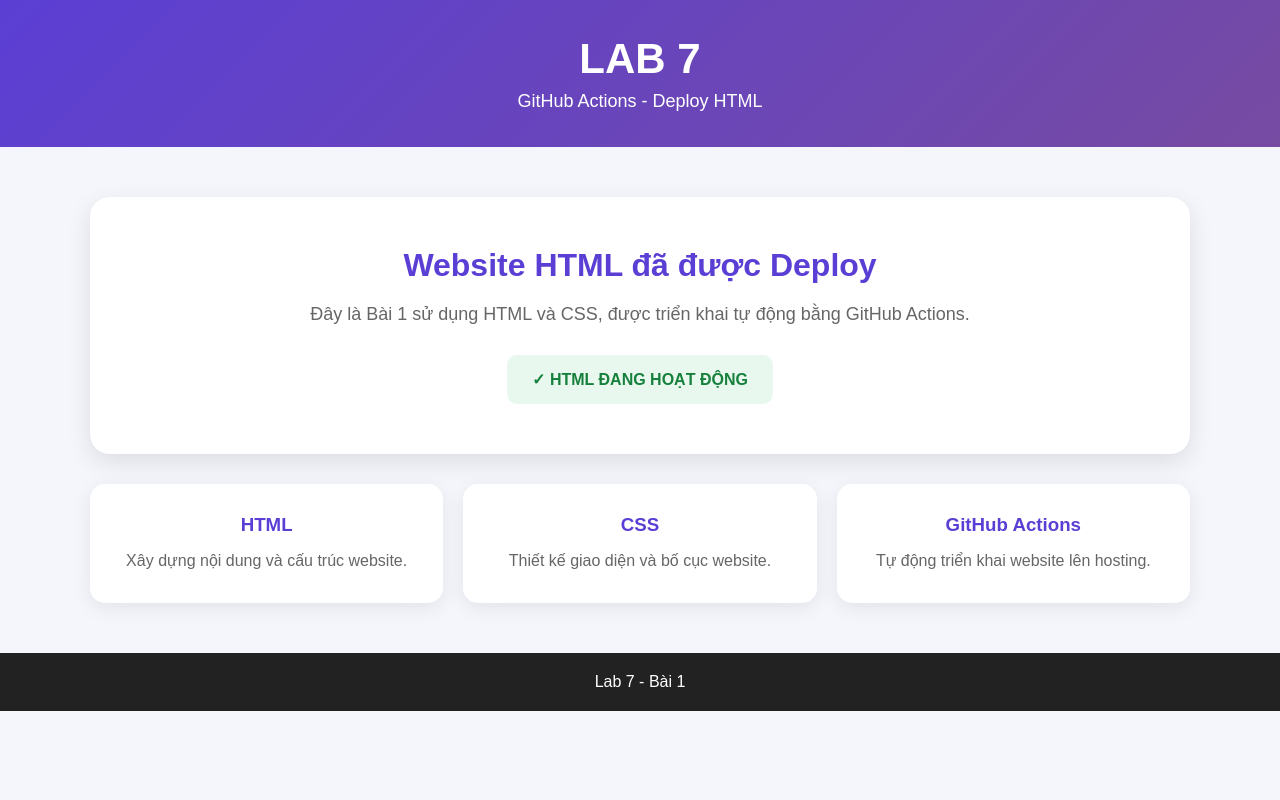
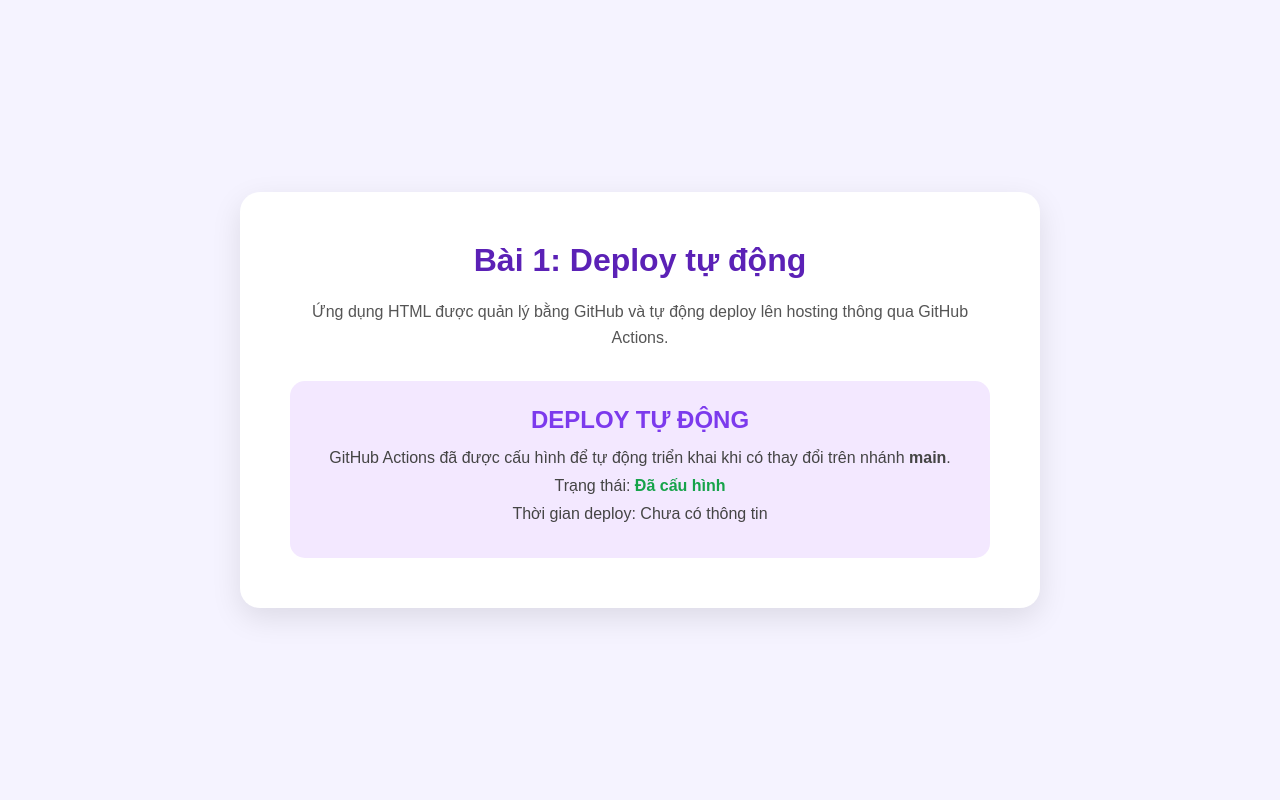
Before and after one commit to nguyenngocuyennhi/TT-Lab7_GitHub-Gitlab, a PHP site: page / in a window 1280 px wide. Run offline with PHP 8.4, Linux system fonts and the light colour scheme.

Commit message:
Update Bai1 deploy tu dong

```diff
--- a/Bai1/index.html
+++ b/Bai1/index.html
@@ -3,56 +3,51 @@
 <head>
     <meta charset="UTF-8">
     <meta name="viewport" content="width=device-width, initial-scale=1.0">
-    <title>Bài 1 - HTML</title>
+    <title>Bài 1 - GitHub Actions</title>
     <link rel="stylesheet" href="style.css">
 </head>
 <body>
 
-    <header>
-        <div class="container">
-            <h1>LAB 7</h1>
-            <p>GitHub Actions - Deploy HTML</p>
-        </div>
-    </header>
+    <div class="container">
+        <h1>Bài 1: Deploy tự động</h1>
 
-    <main class="container">
+        <p class="description">
+            Ứng dụng HTML được quản lý bằng GitHub và tự động deploy
+            lên hosting thông qua GitHub Actions.
+        </p>
 
-        <section class="hero">
-            <h2>Website HTML đã được Deploy</h2>
+        <div class="status">
+            <h2>DEPLOY TỰ ĐỘNG</h2>
+            <p>GitHub Actions đã được cấu hình để tự động triển khai khi có thay đổi trên nhánh <b>main</b>.</p>
+
             <p>
-                Đây là Bài 1 sử dụng HTML và CSS,
-                được triển khai tự động bằng GitHub Actions.
+                Trạng thái:
+                <span class="success">Đã cấu hình</span>
             </p>
 
-            <div class="status">
-                ✓ HTML ĐANG HOẠT ĐỘNG
-            </div>
-        </section>
+            <p>
+                Thời gian deploy:
+                <span id="deploy-time">Đang tải...</span>
+            </p>
+        </div>
+    </div>
 
-        <section class="cards">
-
-            <div class="card">
-                <h3>HTML</h3>
-                <p>Xây dựng nội dung và cấu trúc website.</p>
-            </div>
-
-            <div class="card">
-                <h3>CSS</h3>
-                <p>Thiết kế giao diện và bố cục website.</p>
-            </div>
-
-            <div class="card">
-                <h3>GitHub Actions</h3>
-                <p>Tự động triển khai website lên hosting.</p>
-            </div>
-
-        </section>
-
-    </main>
-
-    <footer>
-        <p>Lab 7 - Bài 1</p>
-    </footer>
+    <script>
+        fetch("deploy-info.txt?time=" + Date.now())
+            .then(response => {
+                if (!response.ok) {
+                    throw new Error("Không tìm thấy thông tin deploy");
+                }
+                return response.text();
+            })
+            .then(data => {
+                document.getElementById("deploy-time").textContent = data;
+            })
+            .catch(() => {
+                document.getElementById("deploy-time").textContent =
+                    "Chưa có thông tin";
+            });
+    </script>
 
 </body>
 </html>
--- a/Bai1/style.css
+++ b/Bai1/style.css
@@ -1,106 +1,56 @@
 * {
+    box-sizing: border-box;
     margin: 0;
     padding: 0;
-    box-sizing: border-box;
 }
 
 body {
     font-family: Arial, sans-serif;
-    background: #f4f6fb;
-    color: #222;
+    background: #f5f3ff;
+    min-height: 100vh;
+    display: flex;
+    justify-content: center;
+    align-items: center;
 }
 
 .container {
     width: 90%;
-    max-width: 1100px;
-    margin: auto;
+    max-width: 800px;
+    background: white;
+    padding: 50px;
+    border-radius: 20px;
+    text-align: center;
+    box-shadow: 0 10px 30px rgba(0, 0, 0, 0.1);
 }
 
-header {
-    background: linear-gradient(135deg, #5b3fd4, #764ba2);
-    color: white;
-    text-align: center;
-    padding: 35px 20px;
+h1 {
+    color: #5b21b6;
+    margin-bottom: 20px;
 }
 
-header h1 {
-    font-size: 42px;
-    margin-bottom: 8px;
+.description {
+    color: #555;
+    line-height: 1.6;
+    margin-bottom: 30px;
 }
 
-header p {
-    font-size: 18px;
+.status {
+    background: #f3e8ff;
+    padding: 25px;
+    border-radius: 15px;
 }
 
-.hero {
-    background: white;
-    margin: 50px auto 30px;
-    padding: 50px 30px;
-    text-align: center;
-    border-radius: 20px;
-    box-shadow: 0 8px 25px rgba(0, 0, 0, 0.1);
-}
-
-.hero h2 {
-    color: #5b3fd4;
-    font-size: 32px;
+.status h2 {
+    color: #7c3aed;
     margin-bottom: 15px;
 }
 
-.hero p {
-    color: #666;
-    font-size: 18px;
-    line-height: 1.7;
+.status p {
+    margin: 10px 0;
+    color: #444;
 }
 
-.status {
-    display: inline-block;
-    margin-top: 25px;
-    padding: 15px 25px;
-    background: #e8f8ee;
-    color: #16803c;
-    border-radius: 10px;
+.success {
+    color: #16a34a;
     font-weight: bold;
 }
-
-.cards {
-    display: grid;
-    grid-template-columns: repeat(3, 1fr);
-    gap: 20px;
-    margin-bottom: 50px;
-}
-
-.card {
-    background: white;
-    padding: 30px;
-    text-align: center;
-    border-radius: 15px;
-    box-shadow: 0 5px 20px rgba(0, 0, 0, 0.08);
-}
-
-.card h3 {
-    color: #5b3fd4;
-    margin-bottom: 12px;
-}
-
-.card p {
-    color: #666;
-    line-height: 1.6;
-}
-
-footer {
-    background: #222;
-    color: white;
-    text-align: center;
-    padding: 20px;
-}
-
-@media (max-width: 700px) {
-    .cards {
-        grid-template-columns: 1fr;
-    }
-
-    .hero h2 {
-        font-size: 26px;
-    }
-}
```
Also changed, not shown: .github/workflows/deploy.yml.
